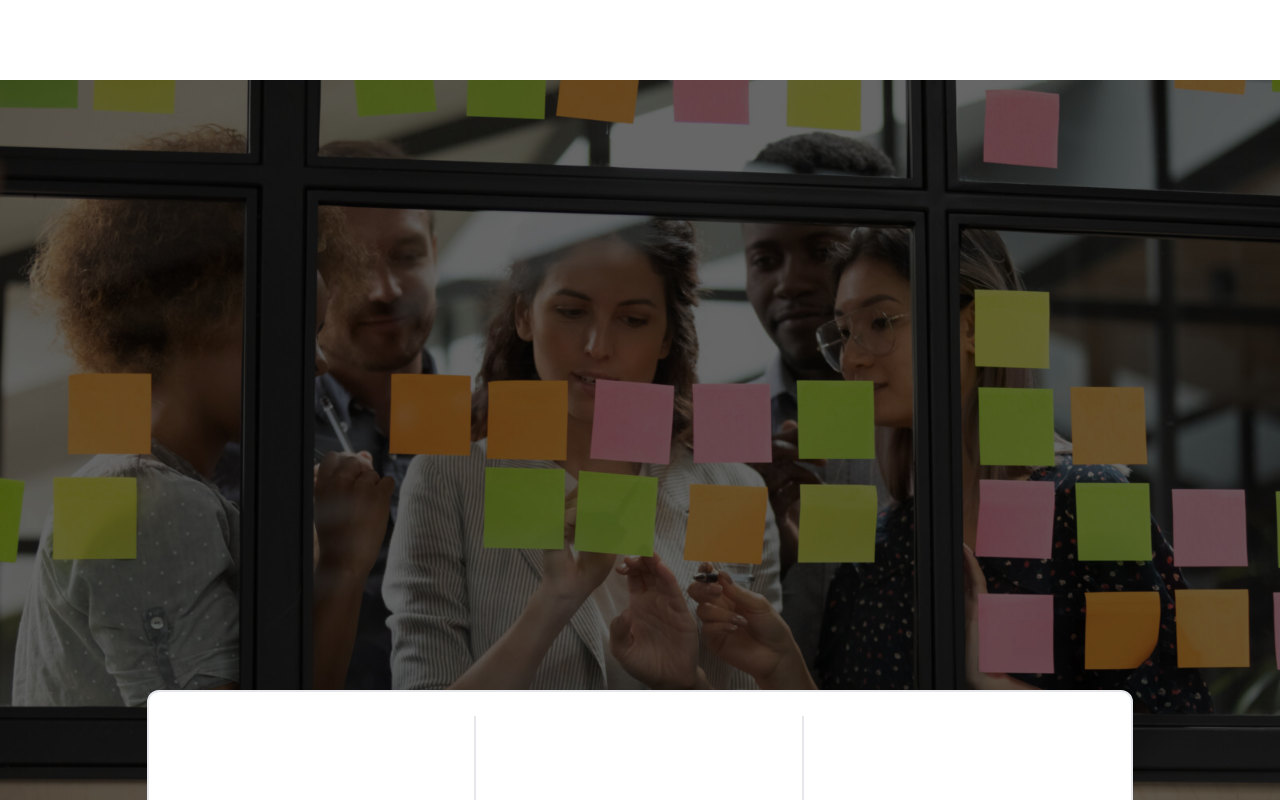
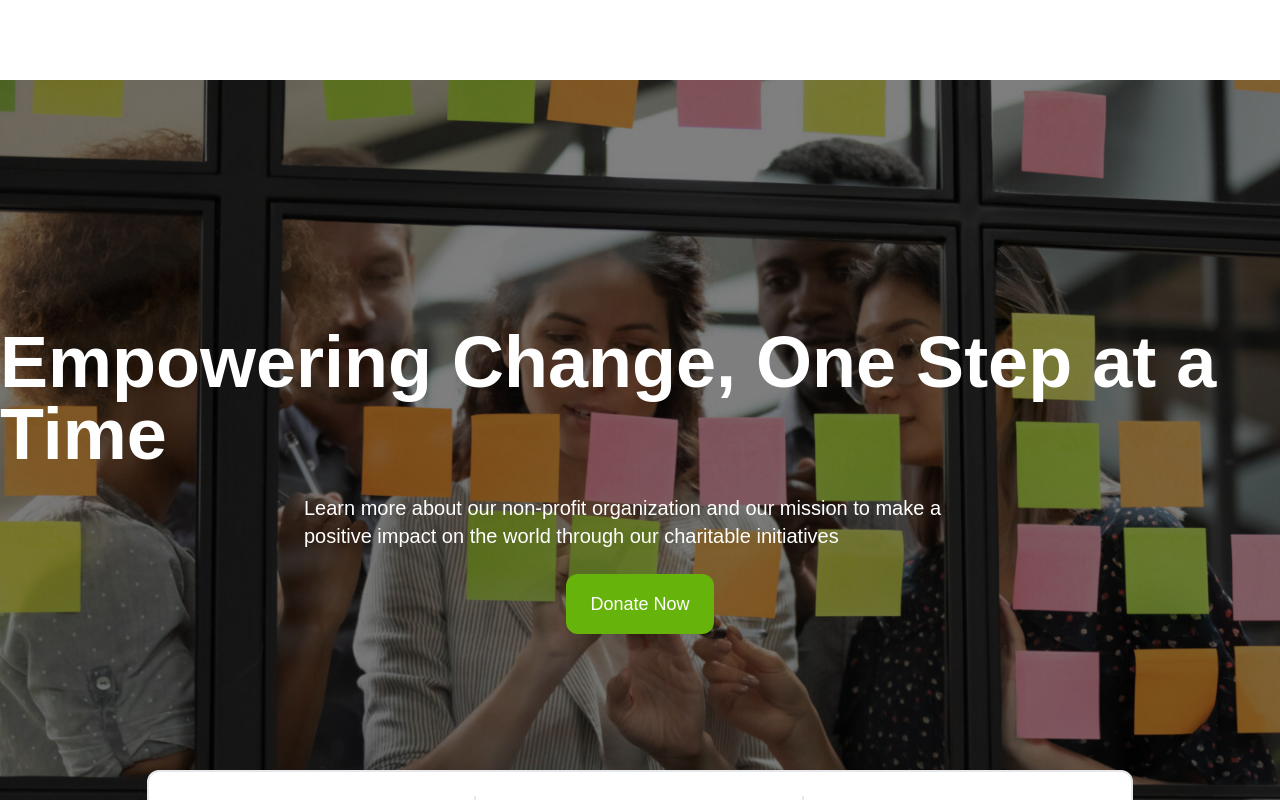
Before and after one commit to dhruvpatel99269/hamara-sehyog, a Next.js app: page / in a window 1280 px wide. Shown: the top 800 px of the page. Built offline with nearby package versions, Linux system fonts and the light colour scheme.

Commit message:
minor changes

```diff
--- a/src/components/Footer.tsx
+++ b/src/components/Footer.tsx
@@ -5,85 +5,85 @@ const Footer = () => {
   return (
     <>
       <div className='flex justify-center items-center w-full border-b-2 mb-12 border-t border-t-black'>
-        <div className='flex justify-center items-center w-5/6 mt-6 mb-10'>
+        <div className='flex justify-center items-center w-5/6 mt-6 mb-10 space-x-4'>
           <div className='w-1/4 flex flex-col justify-center items-center'>
-            <div className='w-full flex justify-center items-center'>
+            <div className='w-full flex justify-start items-center'>
               <Image src="/logo.jpg" alt='logo' width={200} height={200} className='w-1/3 h-1/3' />
             </div>
-            <div className='w-full flex justify-center items-center'>
+            <div className='w-full flex justify-start items-center'>
               The power of giving: Support a cause and make a difference through charity.
             </div>
           </div>
 
           <div className='w-1/4 flex flex-col justify-center items-center'>
-            <div className='flex w-full justify-center items-center'>
+            <div className='flex w-full justify-start items-center font-bold'>
               About Us
             </div>
 
             <div className='w-full flex flex-col justify-center items-center'>
-              <div className='w-full flex justify-center items-center'>
+              <div className='w-full flex justify-start items-center'>
                 Our History
               </div>
 
-              <div className='w-full flex justify-center items-center'>
+              <div className='w-full flex justify-start items-center'>
                 What we believe
               </div>
 
-              <div className='w-full flex justify-center items-center'>
+              <div className='w-full flex justify-start items-center'>
                 Our Programs
               </div>
 
-              <div className='w-full flex justify-center items-center'>
+              <div className='w-full flex justify-start items-center'>
                 Partners
               </div>
             </div>
           </div>
 
           <div className='w-1/4 flex flex-col justify-center items-center'>
-            <div className='flex w-full justify-center items-center'>
+            <div className='flex w-full justify-start items-center font-bold'>
               Ways to give
             </div>
 
             <div className='w-full flex flex-col justify-center items-center'>
-              <div className='w-full flex justify-center items-center'>
+              <div className='w-full flex justify-start items-center'>
                 Fund raise
               </div>
 
-              <div className='w-full flex justify-center items-center'>
+              <div className='w-full flex justify-start items-center'>
                 Planned giving
               </div>
 
-              <div className='w-full flex justify-center items-center'>
+              <div className='w-full flex justify-start items-center'>
                 Brand partnership
               </div>
 
-              <div className='w-full flex justify-center items-center'>
+              <div className='w-full flex justify-start items-center'>
                 Legacy giving
               </div>
             </div>
           </div>
 
           <div className='w-1/4 flex flex-col justify-center items-center'>
-            <div className='flex w-full justify-center items-center'>
+            <div className='flex w-full justify-start items-center font-bold'>
               Contact Info
             </div>
 
             <div className='w-full flex flex-col justify-center items-center'>
-              <div className='w-full flex justify-center items-center'>
+              <div className='w-full flex justify-start items-center'>
                 1234 Thornridge Cir. Syracuse,
                 Connecticut 56789
                 (406) 555-0121
               </div>
 
-              <div className='w-full flex justify-center items-center'>
+              <div className='w-full flex justify-start items-center'>
                 mail@example.com
               </div>
 
-              <div className='w-full flex justify-center items-center'>
+              <div className='w-full flex justify-start items-center'>
                 Brand partnership
               </div>
 
-              <div className='w-full flex justify-center items-center'>
+              <div className='w-full flex justify-start items-center'>
                 Legacy giving
               </div>
             </div>
--- a/src/components/Hero.tsx
+++ b/src/components/Hero.tsx
@@ -4,11 +4,22 @@ import React from 'react'
 const Hero = () => {
   return (
     <div className='flex flex-col justify-center items-center w-full'>
-      <div className='w-full flex justify-center items-center bg-white'>
-        <Image src="/cover3.jpg" alt='cover-image' width={1024} height={200} className='w-full h-full' style={{
-          filter: 'grayscale(0%) brightness(0.4) contrast(100%)',
-          transition: 'filter 0.3s ease',
-        }} />
+      <div className='w-full flex flex-col justify-center items-center bg-white'>
+        <div className="relative bg-cover flex justify-center items-center bg-center w-full h-[100vh] mt-0" style={{ backgroundImage: 'url(/cover3.jpg)' }}>
+          {/* Overlay for dull effect */}
+          <div className="flex justify-center items-center absolute inset-0 bg-black opacity-50"></div>
+          <div className="relative container mx-auto h-full flex flex-col justify-center items-center text-white space-y-6">
+            <div className="text-9xl md:text-7xl font-semibold flex justify-center items-center">
+            Empowering Change, One Step at a Time
+            </div>
+            <div className="mt-4 font-light md:text-xl max-w-2xl flex justify-center items-center">
+              Learn more about our non-profit organization and our mission to make a positive impact on the world through our charitable initiatives
+            </div>
+            <div className='flex justify-center items-center w-fit py-4 px-6 rounded-xl bg-[#66B40B] text-white text-lg'>
+              Donate Now
+            </div>
+          </div>
+        </div>
       </div>
 
       <div className='flex flex-col justify-center items-center w-full px-12 bg-orange-50'>
@@ -162,10 +173,10 @@ const Hero = () => {
         <div className='flex justify-center items-center w-5/6 bg-[#66B40B] py-10 px-6 rounded-xl top-[-40px] relative'>
           <div className='flex flex-col justify-start items-center w-3/4'>
             <div className='flex'>
-            We can create a better tomorrow
+              We can create a better tomorrow
             </div>
             <div className='flex'>
-            Every dollar counts and helps us bring hope and essential resources to those in need.
+              Every dollar counts and helps us bring hope and essential resources to those in need.
             </div>
           </div>
 
```
